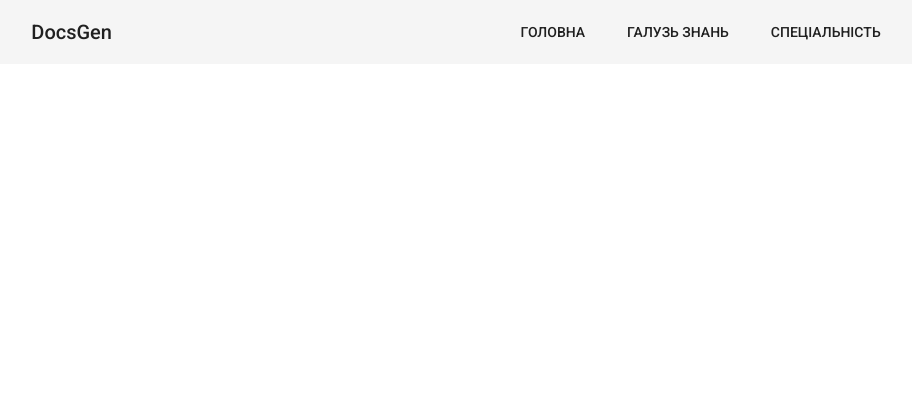
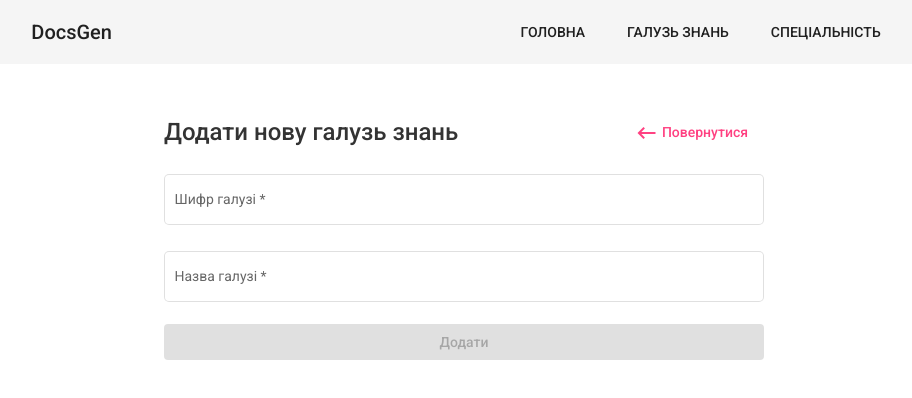
Before and after one commit to exemory/DocsGen, an Angular app in the folder frontend/: page /knowledgebranch/add in a window 1280 px wide. Before the commit this address led to /. Shown: the top 398 px of the page, without its empty margins (176-1088 px from the left). Built offline with nearby package versions, Linux system fonts and the light colour scheme.

Commit message:
Deleting knowledge branch creation and editing

```diff
--- /dev/null
+++ b/frontend/src/app/components/knowledge-branch/knowledge-branch-add-edit/knowledge-branch-add-edit.component.html
@@ -0,0 +1,22 @@
+<form class="card" [formGroup]="form">
+  <div class="card-title">
+    <h1 *ngIf="isAddMode">Додати нову галузь знань</h1>
+    <h1 *ngIf="!isAddMode">Редагувати галузь знань</h1>
+    <button mat-button color="accent" (click)="goBack()"><mat-icon>keyboard_backspace</mat-icon> Повернутися</button>
+  </div>
+
+  <mat-form-field appearance="outline" class="card-input">
+    <mat-label>Шифр галузі</mat-label>
+    <input matInput placeholder="Шифр галузі" formControlName="code">
+  </mat-form-field>
+
+  <mat-form-field appearance="outline" class="card-input">
+    <mat-label>Назва галузі</mat-label>
+    <input matInput placeholder="Назва галузі" formControlName="name">
+  </mat-form-field>
+
+  <button *ngIf="isAddMode" mat-raised-button color="primary"
+          class="card-button" (click)="create()" [disabled]="!form.valid">Додати</button>
+  <button *ngIf="!isAddMode" mat-raised-button color="primary"
+          class="card-button" (click)="edit()" [disabled]="!form.valid">Редагувати</button>
+</form>
--- /dev/null
+++ b/frontend/src/app/components/knowledge-branch/knowledge-branch-add-edit/knowledge-branch-add-edit.component.scss
@@ -0,0 +1,27 @@
+.card {
+  margin: 0 auto;
+  max-width: 600px;
+
+  &-title {
+    display: flex;
+    align-items: center;
+    justify-content: space-between;
+    margin-bottom: 20px;
+
+    h1 {
+      font-weight: 500;
+      color: #333333;
+      margin: 0;
+    }
+
+    button {}
+  }
+
+  &-input {
+    width: 100%;
+  }
+
+  &-button {
+    width: 100%;
+  }
+}
--- /dev/null
+++ b/frontend/src/app/components/knowledge-branch/knowledge-branch-add-edit/knowledge-branch-add-edit.component.ts
@@ -0,0 +1,47 @@
+import {Component, OnInit} from '@angular/core';
+import {ActivatedRoute, Router} from '@angular/router';
+import {FormControl, FormGroup, Validators} from '@angular/forms';
+
+@Component({
+  selector: 'app-knowledge-branch-add-edit',
+  templateUrl: './knowledge-branch-add-edit.component.html',
+  styleUrls: ['./knowledge-branch-add-edit.component.scss']
+})
+export class KnowledgeBranchAddEditComponent implements OnInit {
+  id: string;
+  isAddMode: boolean;
+  form: FormGroup;
+
+  constructor(private router: Router, private route: ActivatedRoute) {
+  }
+
+  ngOnInit(): void {
+    this.id = this.route.snapshot.params.id;
+    this.isAddMode = !this.id;
+
+    this.form = new FormGroup({
+      code: new FormControl('', [Validators.required]),
+      name: new FormControl('', [Validators.required])
+    });
+  }
+
+  goBack(): void {
+    this.router.navigate(['knowledgebranch']);
+  }
+
+  create(): any {
+    if (this.form.invalid) {
+      return;
+    }
+
+    this.form.reset();
+  }
+
+  edit(): any {
+    if (this.form.invalid) {
+      return;
+    }
+
+    this.form.reset();
+  }
+}
--- a/frontend/src/app/components/knowledge-branch/knowledge-branch.component.html
+++ b/frontend/src/app/components/knowledge-branch/knowledge-branch.component.html
@@ -7,7 +7,9 @@
     </mat-form-field>
     <!-- Create Button -->
     <div class="create-button">
-      <button mat-stroked-button color="primary">Створити</button>
+      <button mat-stroked-button color="primary" (click)="create()">
+        <span>Додати нову</span>
+      </button>
     </div>
   </div>
 
@@ -25,17 +27,21 @@
         <td mat-cell *matCellDef="let element">{{element.name}}</td>
       </ng-container>
       <!-- Details Column -->
-      <ng-container matColumnDef="details" >
+      <ng-container matColumnDef="details">
         <th mat-header-cell *matHeaderCellDef></th>
         <td mat-cell *matCellDef="let element" align="right">
           <button mat-icon-button [matMenuTriggerFor]="menu">
             <mat-icon class="icon-gray">more_vert</mat-icon>
           </button>
           <mat-menu #menu="matMenu">
-            <button mat-menu-item>
+            <button mat-menu-item (click)="edit(element.code)"
+                    style="line-height: 35px;height: 35px; display: flex; align-items: center;">
+              <mat-icon style="margin-right: 5px">edit_note</mat-icon>
               <span>Редагувати</span>
             </button>
-            <button mat-menu-item>
+            <button mat-menu-item (click)="remove(element.code)"
+                    style="line-height: 35px;height: 35px; color: #f65454; display: flex; align-items: center;">
+              <mat-icon color="warn" style="margin-right: 5px">delete_sweep</mat-icon>
               <span>Видалити</span>
             </button>
           </mat-menu>
--- a/frontend/src/app/components/knowledge-branch/knowledge-branch.component.ts
+++ b/frontend/src/app/components/knowledge-branch/knowledge-branch.component.ts
@@ -1,14 +1,17 @@
-import {Component, OnInit, ViewChild} from '@angular/core';
-import {MatTableDataSource} from "@angular/material/table";
-import {MatSort} from "@angular/material/sort";
-import {MatPaginator} from "@angular/material/paginator";
+import {AfterViewInit, Component, OnInit, ViewChild} from '@angular/core';
+import {MatTableDataSource} from '@angular/material/table';
+import {MatSort} from '@angular/material/sort';
+import {MatPaginator} from '@angular/material/paginator';
+import {Router} from '@angular/router';
+import {MatDialog} from '@angular/material/dialog';
+import {ConfirmDialogModel, DialogConfirmComponent} from '../../shared/dialog-confirm/dialog-confirm.component';
 
-export interface knowledgeBranch {
+export interface KnowledgeBranch {
   name: string;
   code: number;
 }
 
-const ELEMENT_DATA: knowledgeBranch[] = [
+const ELEMENT_DATA: KnowledgeBranch[] = [
   {code: 12, name: 'Інформаційні технології'},
   {code: 15, name: 'Автоматизація та приладобудування'},
   {code: 19, name: 'Архітектура та будівництво'},
@@ -19,25 +22,49 @@ const ELEMENT_DATA: knowledgeBranch[] = [
   templateUrl: './knowledge-branch.component.html',
   styleUrls: ['./knowledge-branch.component.scss']
 })
-export class KnowledgeBranchComponent implements OnInit {
+export class KnowledgeBranchComponent implements OnInit, AfterViewInit {
+
+  constructor(private router: Router, public dialog: MatDialog) {
+  }
+
   @ViewChild(MatSort) sort: MatSort;
   @ViewChild(MatPaginator) paginator: MatPaginator;
 
-  constructor() { }
+  displayedColumns: string[] = ['code', 'name', 'details'];
+  dataSource = new MatTableDataSource(ELEMENT_DATA);
 
   ngOnInit(): void {
   }
 
-  ngAfterViewInit() {
+  ngAfterViewInit(): void {
     this.dataSource.paginator = this.paginator;
     this.dataSource.sort = this.sort;
   }
 
-  displayedColumns: string[] = ['code', 'name', 'details'];
-  dataSource = new MatTableDataSource(ELEMENT_DATA);
-
-  applyFilter(event: Event) {
+  applyFilter(event: Event): any {
     const filterValue = (event.target as HTMLInputElement).value;
     this.dataSource.filter = filterValue.trim().toLowerCase();
   }
+
+  create(): void {
+    this.router.navigate(['knowledgebranch', 'add']);
+  }
+
+  edit(id): void {
+    this.router.navigate(['knowledgebranch', 'edit', id]);
+  }
+
+  remove(code): any {
+    const selectedBranch: KnowledgeBranch = this.dataSource.data.filter(item => item.code === code)[0];
+    const dialogData = new ConfirmDialogModel('Підтвердіть дію', `Ви впевнені, що хочете видалити галузь знань "${selectedBranch.name}"?`);
+    const dialogRef = this.dialog.open(DialogConfirmComponent, {
+      width: '400px',
+      data: dialogData
+    });
+    dialogRef.afterClosed().subscribe(dialogResult => {
+        if (dialogResult) {
+          this.dataSource.data = this.dataSource.data.filter(item => item.code !== code);
+        }
+    });
+  }
 }
--- /dev/null
+++ b/frontend/src/app/shared/dialog-confirm/dialog-confirm.component.html
@@ -0,0 +1,12 @@
+<h1 mat-dialog-title>
+  {{title}}
+</h1>
+
+<div mat-dialog-content>
+  <p>{{message}}</p>
+</div>
+
+<div mat-dialog-actions style="float: right">
+  <button mat-button (click)="onDismiss()">Ні</button>
+  <button mat-button color="warn" (click)="onConfirm()">Так</button>
+</div>
--- /dev/null
+++ b/frontend/src/app/shared/dialog-confirm/dialog-confirm.component.ts
@@ -0,0 +1,33 @@
+import {Component, Inject} from '@angular/core';
+import {MAT_DIALOG_DATA, MatDialogRef} from '@angular/material/dialog';
+
+@Component({
+  selector: 'app-dialog-confirm',
+  templateUrl: './dialog-confirm.component.html',
+  styleUrls: ['./dialog-confirm.component.scss']
+})
+export class DialogConfirmComponent {
+  title: string;
+  message: string;
+
+  constructor(public dialogRef: MatDialogRef<DialogConfirmComponent>,
+              @Inject(MAT_DIALOG_DATA) public data: ConfirmDialogModel) {
+    this.title = data.title;
+    this.message = data.message;
+  }
+
+  onConfirm(): void {
+    // Close the dialog, return true
+    this.dialogRef.close(true);
+  }
+
+  onDismiss(): void {
+    // Close the dialog, return false
+    this.dialogRef.close(false);
+  }
+}
+
+export class ConfirmDialogModel {
+  constructor(public title: string, public message: string) {
+  }
+}
```
Also changed, not shown: frontend/src/app/app-routing.module.ts (+6 -3 lines), frontend/src/app/app.module.ts (+32 -24 lines), frontend/src/app/shared/dialog-confirm/dialog-confirm.component.scss (added), 2 other files (tests, documents, lock files or other folders).
